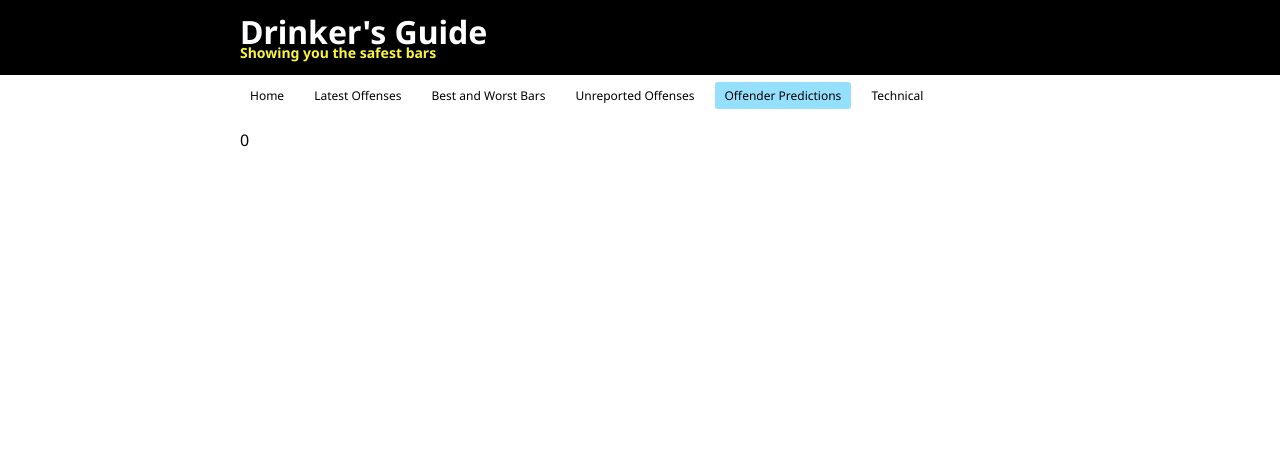
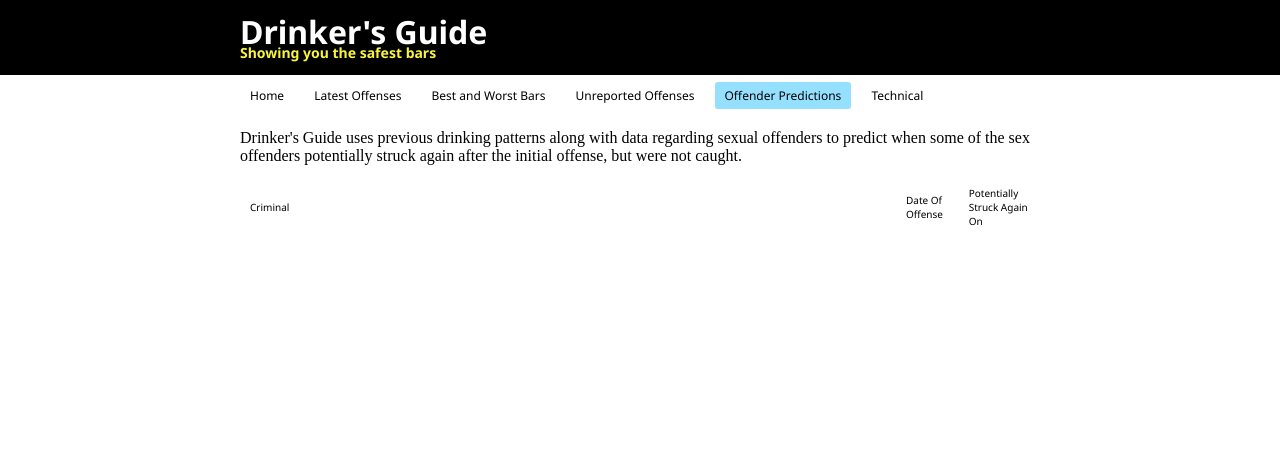
Before and after one commit to ps/Drinkers_Guide, a PHP site: page /strikeNext.php in a window 1280 px wide. Shown: the top 449 px of the page. Run offline with PHP 8.4, Linux system fonts and the light colour scheme; data that the repository does not hold is empty; some web fonts are replaced.

Commit message:
beautified strikeNext

```diff
--- a/public_html/search.php
+++ b/public_html/search.php
@@ -86,7 +86,7 @@ else{
 				}
 				printf("</tr>");
 			}
-			printf("</tbody></table>");
+			echo "</tbody></table>";
 		?>
 		<br/>
 		<small>* Distance is approximate and in kilometers</small>
--- a/public_html/strikeNext.php
+++ b/public_html/strikeNext.php
@@ -8,22 +8,30 @@ require_once("res/top.php");
 	/
 	$q = "select A.numDrinks, B.name, B.victim, IF(A.drinker=C.drinker1, C.drinker2, C.drinker1) AS leWi from Consumed A, SexOffender B, LeftWith C where LEFT(C.dateOccurred,10)=B.dateOfCrime and (A.drinker=C.drinker1 or A.drinker=C.drinker2) and A.drinker=B.name and LEFT(A.dateOfConsump, 10)=B.dateOfCrime and A.drinker in (Select distinct name from SexOffender) and B.victim<>IF(A.drinker=C.drinker1, C.drinker2, C.drinker1)";
 	*/
+?>
+<p class="opener">
+	Drinker's Guide uses previous drinking patterns along with data regarding sexual offenders to
+	predict when some of the sex offenders potentially struck again after the initial offense, but were not caught.
+</p>
+<?php
 //query for potentially 'struckNext'
 $q = "SELECT D.drinker AS criminal, C.dateOfCrime, LEFT(D.dateOfConsump,10) AS anotherPotentialCrimeDate,
 	  C.numDrinks AS numDrinksOnDayOfOffense, D.numDrinks AS numDrinksOnAnyDayAfterOffense FROM
 	  (SELECT A.name, B.numDrinks, A.dateOfCrime FROM SexOffender A, Consumed B
 	  WHERE A.name=B.drinker AND A.dateOfCrime=LEFT(B.dateOfConsump,10)) C,
-	  Consumed D WHERE C.name=D.drinker AND C.dateOfCrime<LEFT(D.dateOfConsump,10) AND C.numDrinks<=D.numDrinks";
-
+	  Consumed D WHERE C.name=D.drinker AND C.dateOfCrime<LEFT(D.dateOfConsump,10) AND C.numDrinks<=D.numDrinks
+	  ORDER BY D.drinker";
 
 $query = mysqli_query($cxn, $q) or die("Query failed: ".mysqli_error($cxn));
 
-echo mysqli_num_rows($query);
+echo "<table class='niceTable' cellspacing='0'><thead><tr><th class='barName'>Criminal</th><th>Date Of Offense</th><th>Potentially Struck Again On</th>";
+echo "</tr></thead><tbody>";
+
 while($row = mysqli_fetch_array($query))
 {
-	echo $row["criminal"]."<--->".$row["dateOfCrime"]."-->".$row["numDrinksOnDayOfOffense"]." | ".
-		 $row["anotherPotentialCrimeDate"]."-->".$row["numDrinksOnAnyDayAfterOffense"]."<br>";
+	echo "<tr><td>".$row["criminal"]."</td><td>".$row["dateOfCrime"]."</td><td>".$row["anotherPotentialCrimeDate"]."</td></tr>";
 }
+echo "</tbody></table><br>";
 
 require_once("res/bottom.php");
 
```
